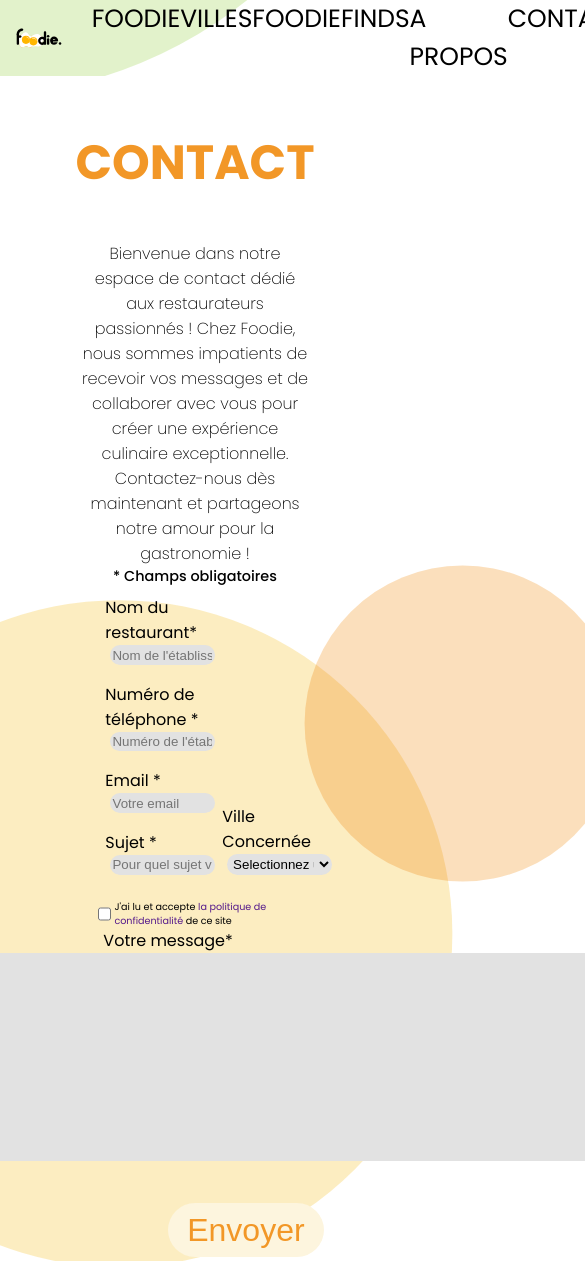
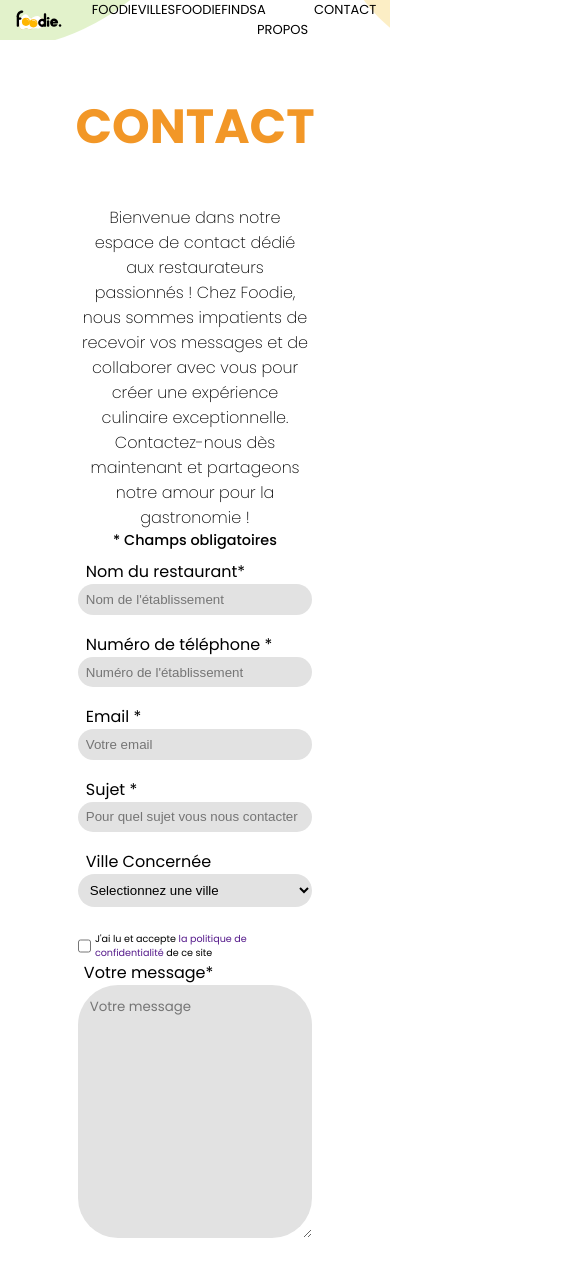
Before and after one commit to Kenzita/Foodie, a plain HTML site: page css/contactbtb.html in a window 390 px wide. Shown: the top 1261 px of the page, 585 px wide, since content can reach past the window. Drawn offline with Linux system fonts and the light colour scheme; files whose address does not match are found by name.

Commit message:
:lipstick: update responsive

```diff
--- a/css/contactbtb.html
+++ b/css/contactbtb.html
@@ -26,7 +26,8 @@
         </nav>
     </header>
 
-    <main>
+    <main class="centre">
+
         <div class="titre">
             <h1>CONTACT</h1>
             <p>Bienvenue dans notre espace de contact dédié aux restaurateurs passionnés ! Chez Foodie, nous sommes impatients de recevoir vos messages et de collaborer avec vous pour créer une expérience culinaire exceptionnelle. Contactez-nous dès maintenant et partageons notre amour pour la gastronomie !</p>
@@ -79,7 +80,7 @@
                     <div class="messages">
                         <p>
                             <label for="message"> Votre message*</label>
-                            <textarea name="message" id="message" cols="95" rows="10"
+                            <textarea name="message" id="message" cols="0" rows="0"
                                 placeholder="Votre message"></textarea>
                         </p>
                     </div>
--- a/css/contactbtb.scss
+++ b/css/contactbtb.scss
@@ -15,6 +15,11 @@
 
 img {
     display: block;
+}
+
+.center{
+    margin: 0 auto;
+    width: 80%;
 }
 
 header {
@@ -82,6 +87,7 @@
         font-size: 10px;
         margin-top: 4%;
         margin-bottom: 1%;
+        text-align: center;
     }
 }
 
@@ -130,6 +136,7 @@
         .form1 {
             display: flex;
             align-items: last baseline;
+            justify-content: center;
 
             fieldset {
                 border: none;
@@ -148,7 +155,7 @@
                     input {
                         border: none;
                         background-color: #E2E2E2;
-                        margin-left: 1.5vh;
+                        // margin-left: 1.5vh;
                         border-radius: 3em;
                         padding: .6vw;
                     }
@@ -196,6 +203,8 @@
                         border: none;
                         font-family: poppins;
                         border-radius: 3em;
+                        width: 60vw;
+                        height: 30vh ;
                     }
                 }
             }
@@ -214,3 +223,134 @@
         }
     }
 }
+
+// ------- Responsive
+
+@media screen and (max-width:960px) {
+    header {
+        nav {
+            ul {
+                li {
+                    a {
+                        font-size: 21px;
+                    }
+                }
+            }
+        }
+    }
+}
+
+@media screen and (max-width:768px) {  header {
+
+       nav {
+        ul {
+            li {
+                a {
+                    font-size: 13px;
+                }
+            }
+        }
+    }
+}
+main{
+    .formulaire{
+width: 60%;
+
+        .form1{
+            width: 100%;
+            flex-direction: column;
+            align-items: center;
+            justify-content: center;
+            fieldset{
+
+                width:100% ;
+                p{
+
+                    width: 60%;
+                    input{
+                        padding: 2vw;
+                    }
+                    select{
+                        padding: 2vw;
+                    }
+                }
+            }
+        }
+        .boxmessage{
+            .messages {
+                p{
+                textarea{
+                    padding: 3vw;
+                }
+            }}
+
+        .btn-submit{
+            font-size: 1em;
+
+        }}
+        }
+
+    }
+
+}
+
+@media screen and (max-width:480px) {
+   body{
+    background-image: none;
+   }
+
+    header {
+        nav {
+
+            ul {
+                li {
+                    a {
+                        font-size: 13px;
+                    }
+                }
+            }
+        }
+    }
+    main{
+        .formulaire{
+
+          margin: 0;
+            .form1{
+                width: 60vw;
+                flex-direction: column;
+                align-items: center;
+                justify-content: center;
+                fieldset{
+
+                  width:100%;
+                    p{
+                  width: 100%;
+                        input{
+                            padding: 2vw;
+                            margin: 0;
+                        }
+                        select{
+                            padding: 2vw;
+                            margin: 0;
+                        }
+                    }
+                }
+            }
+            .boxmessage{
+                .messages {
+                    p{
+                    textarea{
+                        padding: 3vw;
+                    }
+                }}
+
+            .btn-submit{
+                font-size: 1em;
+
+            }}
+            }
+
+        }
+
+
+    }
```
Also changed, not shown: css/contactbtb.css, 1 other file.
